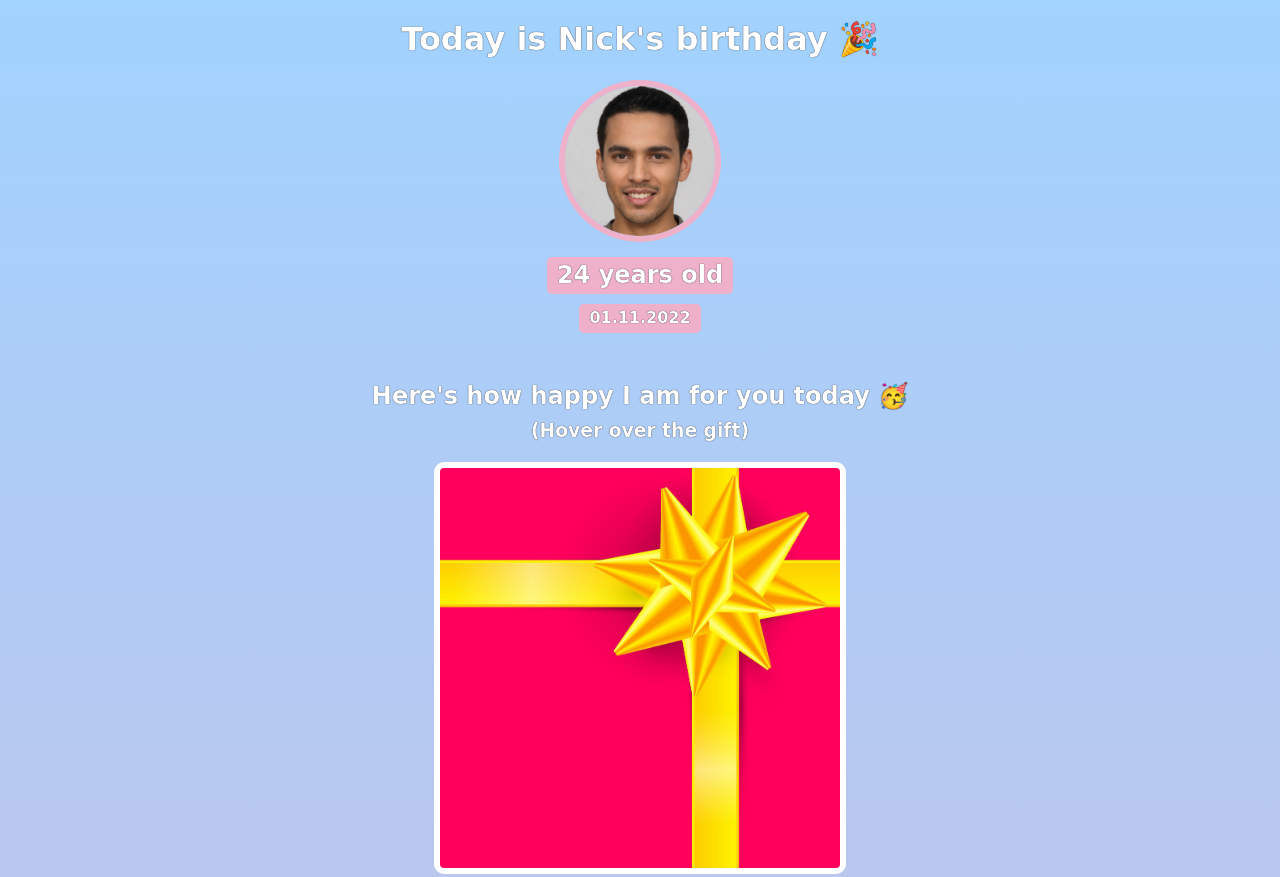
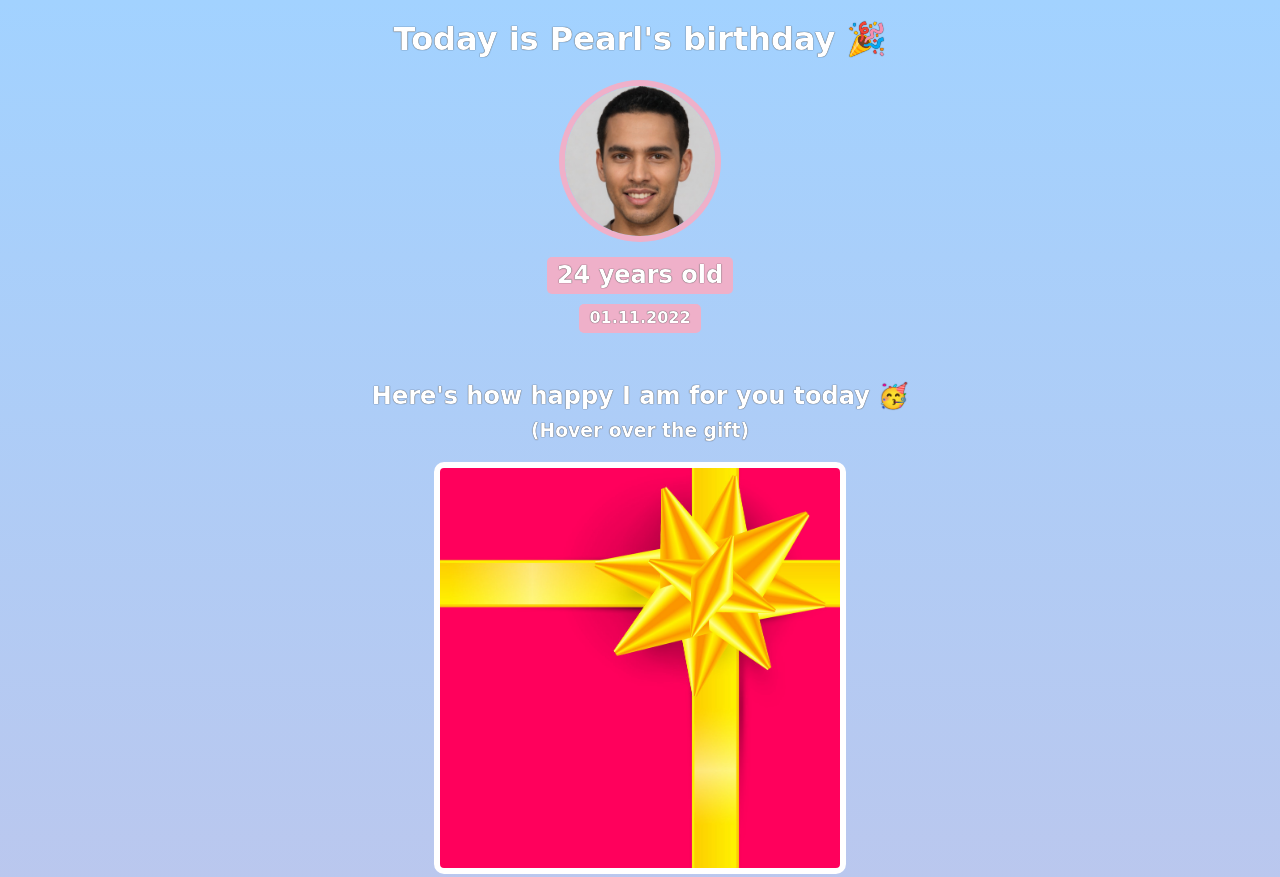
Before and after one commit to AnilKumar220601/Birthday_Website, a website built with Vite: page index.html in a window 1280 px wide. Shown: the top 877 px of the page. Built offline with nearby package versions, Linux system fonts and the light colour scheme; a web font is replaced by a local one.

Commit message:
Changed the name Nick -> Pearl

```diff
--- a/index.html
+++ b/index.html
@@ -7,7 +7,7 @@
     </head>
     <body>
         <div id="header">
-            <h1>Today is Nick's birthday 🎉</h1>
+            <h1>Today is Pearl's birthday 🎉</h1>
             <img id="bff-img" src="images/nick.jpg">
             <h2 id="bday-age">24 years old</h2>
             <h4 id="bday-date">01.11.2022</h4>
```
